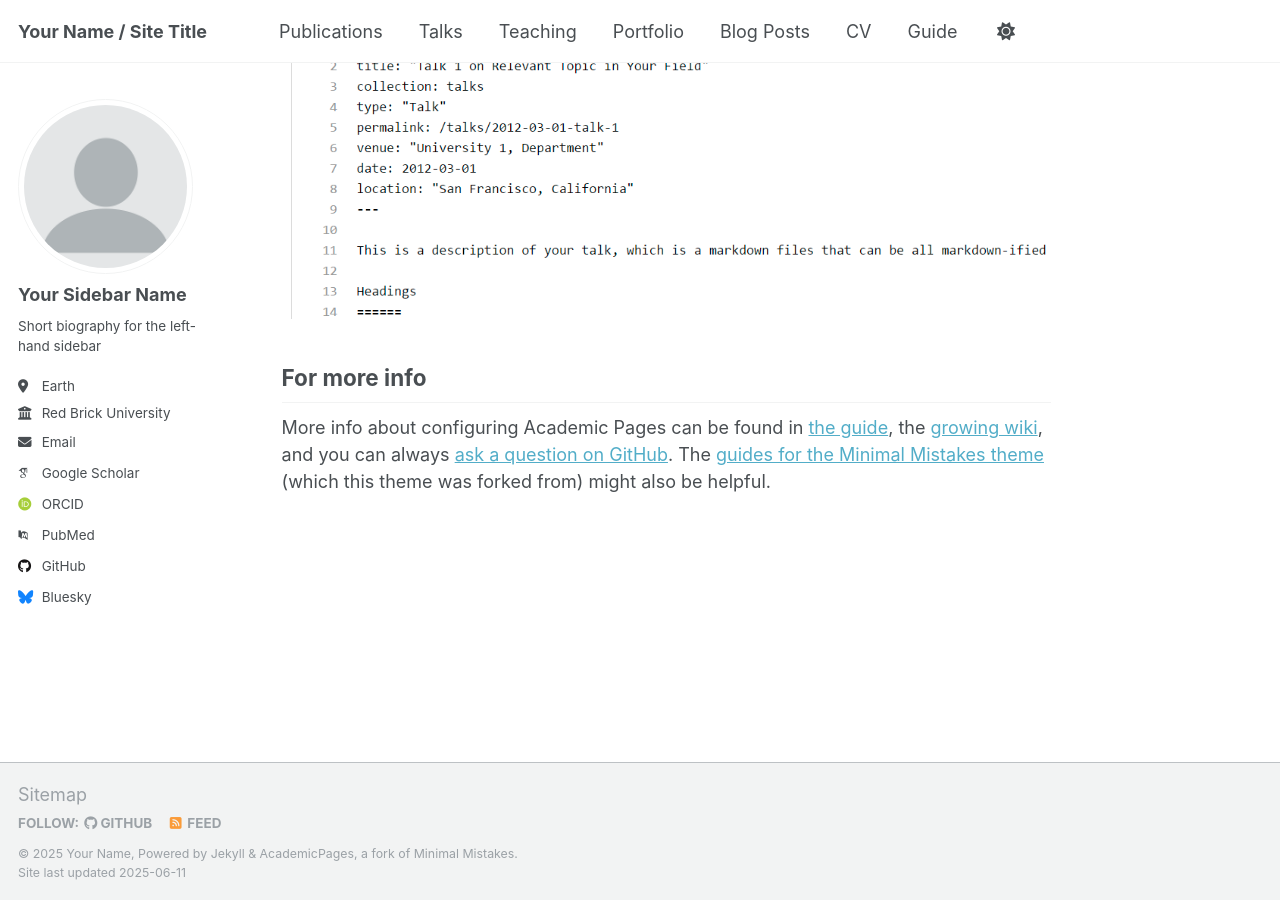
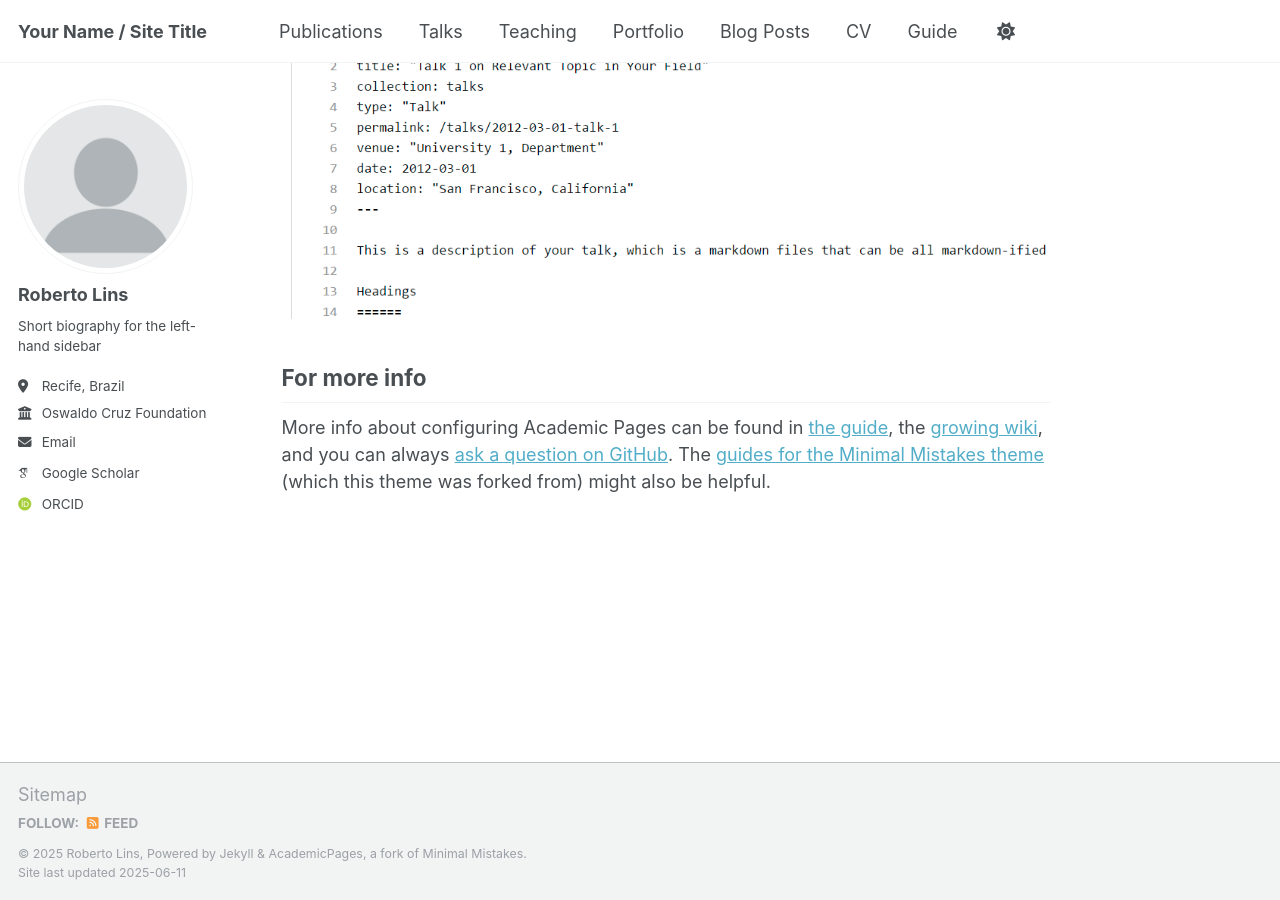
Before and after one commit to rlinslab/rlinslab.github.io, a Jekyll site: the page built from _pages/about.md, in a window 1280 px wide and 900 px high, scrolled down 2636 px. Built offline with Jekyll 4.4.1, drawn with Linux system fonts in a browser that asks for light colours; some web fonts are replaced; some of the changed lines change nothing that is shown.

Commit message:
Update _config.yml

```diff
--- a/_config.yml
+++ b/_config.yml
@@ -11,11 +11,8 @@ locale                   : "en-US"
 site_theme               : "default"
 title                    : "Your Name / Site Title"
 title_separator          : "-"
-name                     : &name "Your Name"
-description              : &description "personal description"
-url                      : https://academicpages.github.io # the base hostname & protocol for your site e.g. "https://[your GitHub username].github.io" or if you already have some other page hosted on Github then use "https://[your GitHub username].github.io/[Your Repo Name]"
-baseurl                  : "" # the subpath of your site, e.g. "/blog"
-repository               : "academicpages/academicpages.github.io"
+name                     : &name "Roberto Lins"
+description              : &description "Senior Research Scientist, Oswaldo Cruz Foundation"
 
 # Site Author - The following control what appear as part of the author content on the side bar.
 #               If a field is blank the icon and link will not appear, otherwise it will be shown.
@@ -23,58 +20,22 @@ repository               : "academicpages/academicpages.github.io"
 author:
   # Biographic information
   avatar           : "profile.png"
-  name             : "Your Sidebar Name"
-  pronouns         : # example: "she/her"
+  name             : "Roberto Lins"
+  pronouns         : # example: "he/him"
   bio              : "Short biography for the left-hand sidebar"
-  location         : "Earth"
-  employer         : "Red Brick University"
+  location         : "Recife, Brazil"
+  employer         : "Oswaldo Cruz Foundation"
   uri              : # URL
-  email            : "none@example.org"
+  email            : "roberto.neto@fiocruz.br"
 
   # Academic websites
-  academia         : # URL
-  arxiv            : # URL - Update with the correct link to your profile
-  googlescholar    : "https://scholar.google.com/citations?user=PS_CX0AAAAAJ"
-  impactstory      : # URL
-  orcid            : "http://orcid.org/yourorcidurl"
-  semantic         : # URL
-  pubmed           : "https://www.ncbi.nlm.nih.gov/pubmed/?term=john+snow"
-  researchgate     : # URL
-  scopus           : # URL
+  googlescholar    : "https://scholar.google.com/citations?user=xTaiAmcAAAAJ&hl=en"
+  orcid            : "https://orcid.org/0000-0002-3983-8025"
 
   # Repositories and software development
-  bitbucket        : # Username - Update with your username on the site
-  codepen          : # Username
-  dribbble         : # Username
-  github           : "academicpages"
-  kaggle           : # Username
-  stackoverflow    : # User number or user number and name (i.e., use "1" or "1/jeff-atwood")
-
-  # Social media
-  bluesky          : "bsky.app" # Replace this with you Bluesky username
-  facebook         : # Username
-  flickr           : # Username
-  foursquare       : # Username
-  goodreads        : # Username
-  google_plus      : # Username
-  keybase          : # Username
-  instagram        : # Username
-  lastfm           : # Username
-  linkedin         : # Username
-  mastodon         : # URL
-  medium           : # URL
-  pinterest        : # Username
-  soundcloud       : # Username
-  steam            : # Username
-  telegram         : # URL
-  tumblr           : # Username
-  twitter          : # Username for X / Twitter
-  vine             : # Username
-  weibo            : # Username
-  wikipedia        : # Username
-  xing             : # Username
-  youtube          : # Username
-  zhihu            : # Username
+  Rotional Profiler: "rotprof.lncc.org"
+  NWChem           : "https://www.nwchem-sw.org/"
+  PBEE             : "https://github.com/chavesejf/PBEE"
 
 # Publication Category - The following the list of publication categories and their headings
 publication_category:
```
